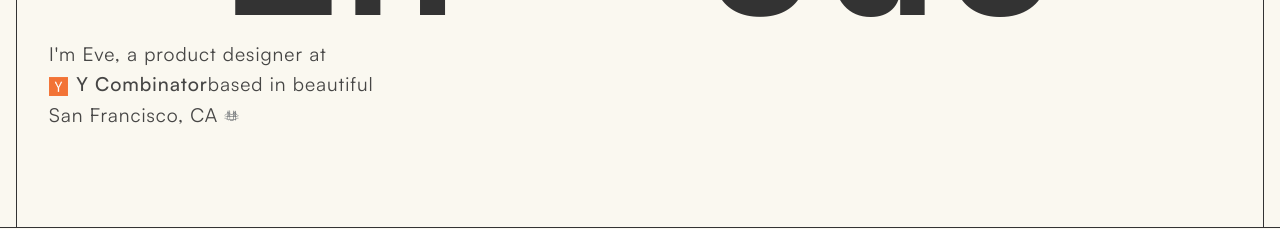
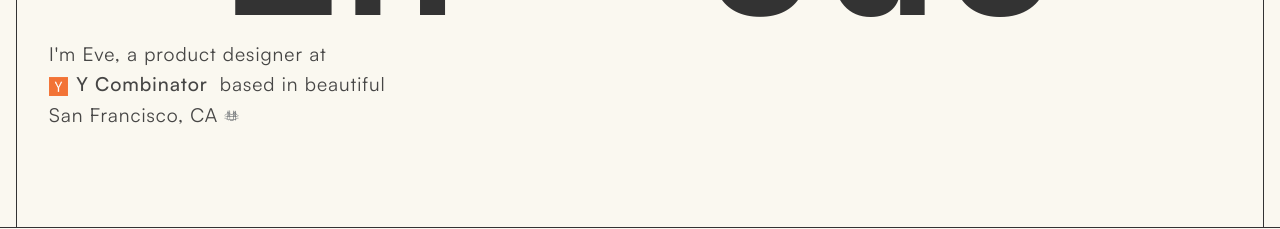
Before and after one commit to evebouf/portfolio, a React (Vite) app: page / in a window 1280 px wide. Shown: the part 494-723 px from the top of the page. Built offline with nearby package versions, Linux system fonts and the light colour scheme; a web font is replaced by a local one.

Commit message:
style: adjust link margins to improve spacing between elements

```diff
--- a/src/pages/Home.css
+++ b/src/pages/Home.css
@@ -147,7 +147,8 @@
   text-decoration: none;
   font-weight: 500;
   padding: 0.2rem 0.5rem;
-  margin: 0 -0.5rem;
+  margin: 0 -0.5rem 0 -0.5rem;
+  margin-right: 0.25rem;
   border-radius: 4px;
   transition: all 0.2s ease-in-out;
   white-space: nowrap;
```
